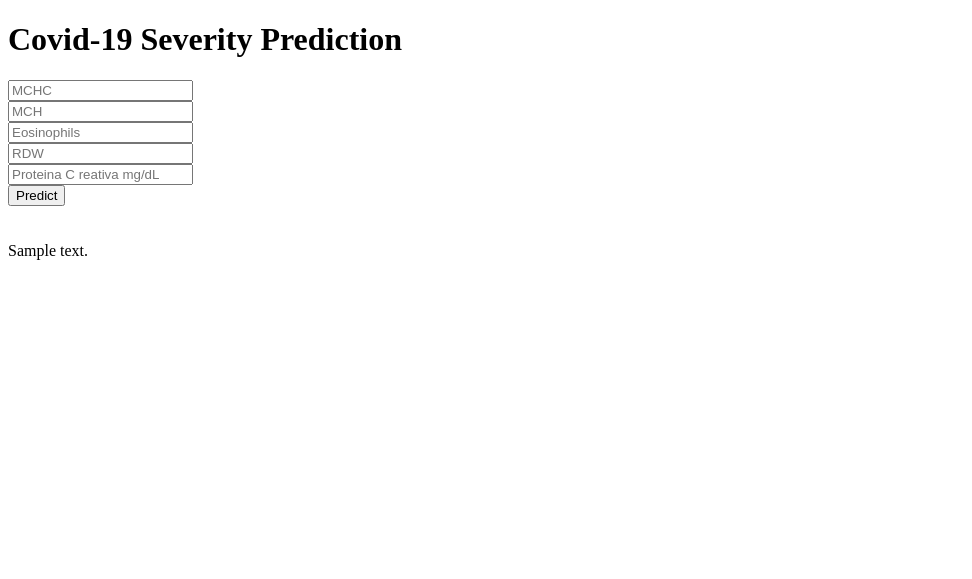
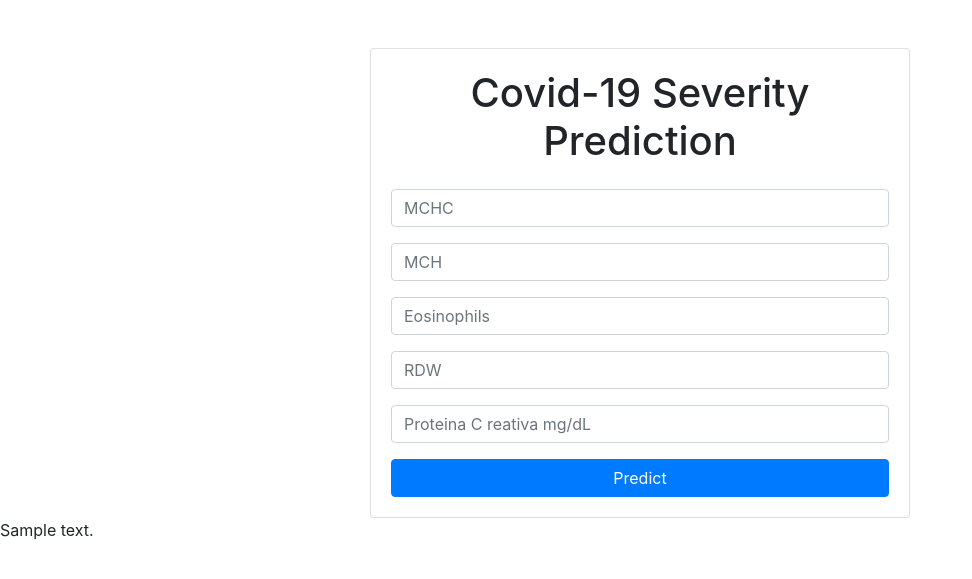
Before and after one commit to ojumah20/covid_19_project, a Flask app: template templates/index.html in a window 1280 px wide. Shown: the top 579 px of the page, without its empty margins (0-972 px from the left). Run offline with Flask 3, Linux system fonts and the light colour scheme; the template is opened without the code that fills it: most values are stand-ins (such as "Sample title", 1, 10 or a date in 2020); parts of the project's set-up code (start-up, migrations or seed data) failed here and were passed over; some libraries are stand-ins or nearby versions.

Commit message:
new_look

```diff
--- a/templates/index.html
+++ b/templates/index.html
@@ -1,41 +1,48 @@
 <!DOCTYPE html>
-<html >
+<html>
 
 <head>
   <meta charset="UTF-8">
   <title>ML MODEL</title>
-  <link href='https://fonts.googleapis.com/css?family=Pacifico' rel='stylesheet' type='text/css'>
-<link href='https://fonts.googleapis.com/css?family=Arimo' rel='stylesheet' type='text/css'>
-<link href='https://fonts.googleapis.com/css?family=Hind:300' rel='stylesheet' type='text/css'>
-<link href='https://fonts.googleapis.com/css?family=Open+Sans+Condensed:300' rel='stylesheet' type='text/css'>
-
-
+  <link href="https://stackpath.bootstrapcdn.com/bootstrap/4.5.2/css/bootstrap.min.css" rel="stylesheet">
+  <link href="https://fonts.googleapis.com/css?family=Pacifico" rel="stylesheet" type="text/css">
+  <link href="https://fonts.googleapis.com/css?family=Arimo" rel="stylesheet" type="text/css">
+  <link href="https://fonts.googleapis.com/css?family=Hind:300" rel="stylesheet" type="text/css">
+  <link href="https://fonts.googleapis.com/css?family=Open+Sans+Condensed:300" rel="stylesheet" type="text/css">
 </head>
 
 <body>
- <div class="login">
-	<h1>Covid-19 Severity Prediction</h1>
+  <div class="container">
+    <div class="row justify-content-center">
+      <div class="col-md-6">
+        <div class="card mt-5">
+          <div class="card-body">
+            <h1 class="text-center mb-4">Covid-19 Severity Prediction</h1>
+            <!-- Main Input For Receiving Query to our ML -->
+            <form action="{{ url_for('predict')}}" method="post">
+              <div class="form-group">
+                <input type="text" class="form-control" name="MCHC" placeholder="MCHC" required="required">
+              </div>
+              <div class="form-group">
+                <input type="text" class="form-control" name="Mean corpuscular hemoglobin (MCH)" placeholder="MCH" required="required">
+              </div>
+              <div class="form-group">
+                <input type="text" class="form-control" name="Eosinophils" placeholder="Eosinophils" required="required">
+              </div>
+              <div class="form-group">
+                <input type="text" class="form-control" name="Red blood cell distribution width (RDW)" placeholder="RDW" required="required">
+              </div>
+              <div class="form-group">
+                <input type="text" class="form-control" name="Proteina C reativa mg/dL" placeholder="Proteina C reativa mg/dL" required="required">
+              </div>
+              <button type="submit" class="btn btn-primary btn-block">Predict</button>
+            </form>
+          </div>
+        </div>
+      </div>
+    </div>
+  </div>
+  {{prediction_text}}
+</body>
 
-     <!-- Main Input For Receiving Query to our ML -->
-    <form action="{{ url_for('predict')}}"method="post">
-      <input type="text" name="MCHC" placeholder="MCHC" required="required" /><br>
-    	<input type="text" name="Mean corpuscular hemoglobin (MCH)" placeholder="MCH" required="required" /><br>
-        <input type="text" name="Eosinophils" placeholder="Eosinophils" required="required" /><br>
-        <input type="text" name="Red blood cell distribution width (RDW)" placeholder="RDW" required="required" /><br>
-        <input type="text" name="Proteina C reativa mg/dL" placeholder="Proteina C reativa mg/dL" required="required" /><br>
-
-
-
-
-        <button type="submit" class="btn btn-primary btn-block btn-large">Predict</button>
-    </form>
-
-   <br>
-   <br>
-
-
- </div>
- {{prediction_text}}
-
-</body>
 </html>
```
